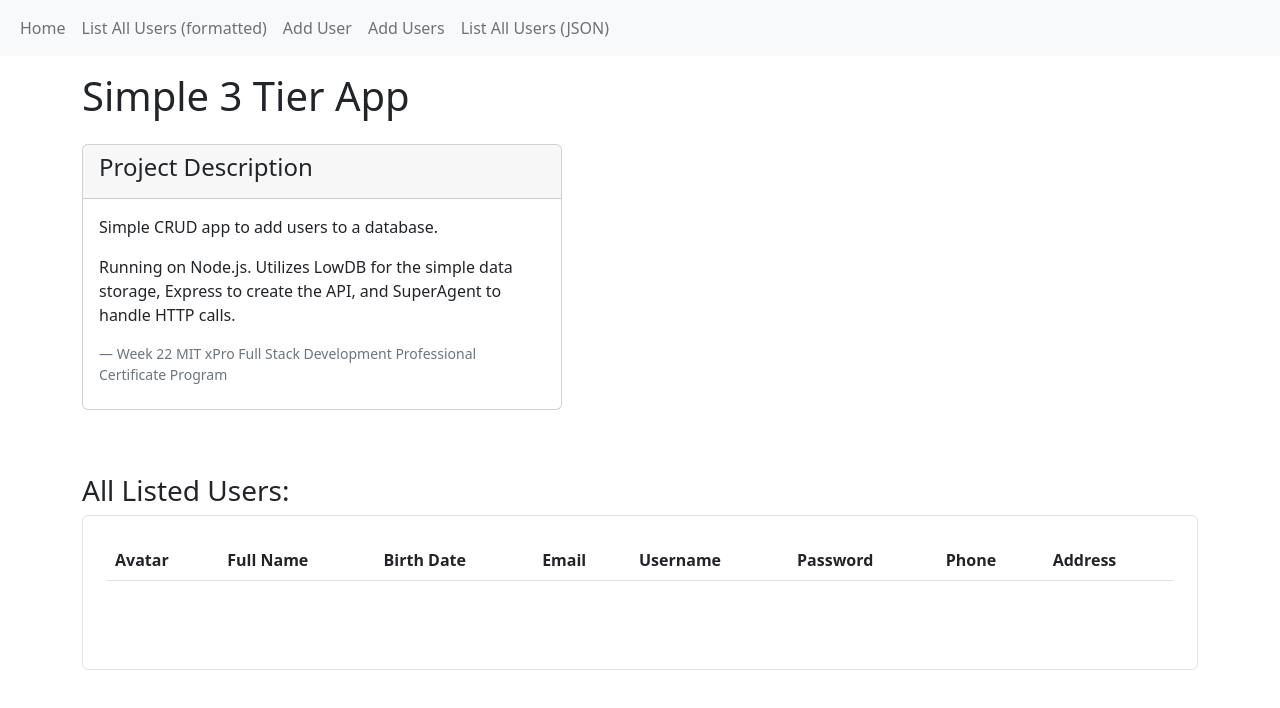
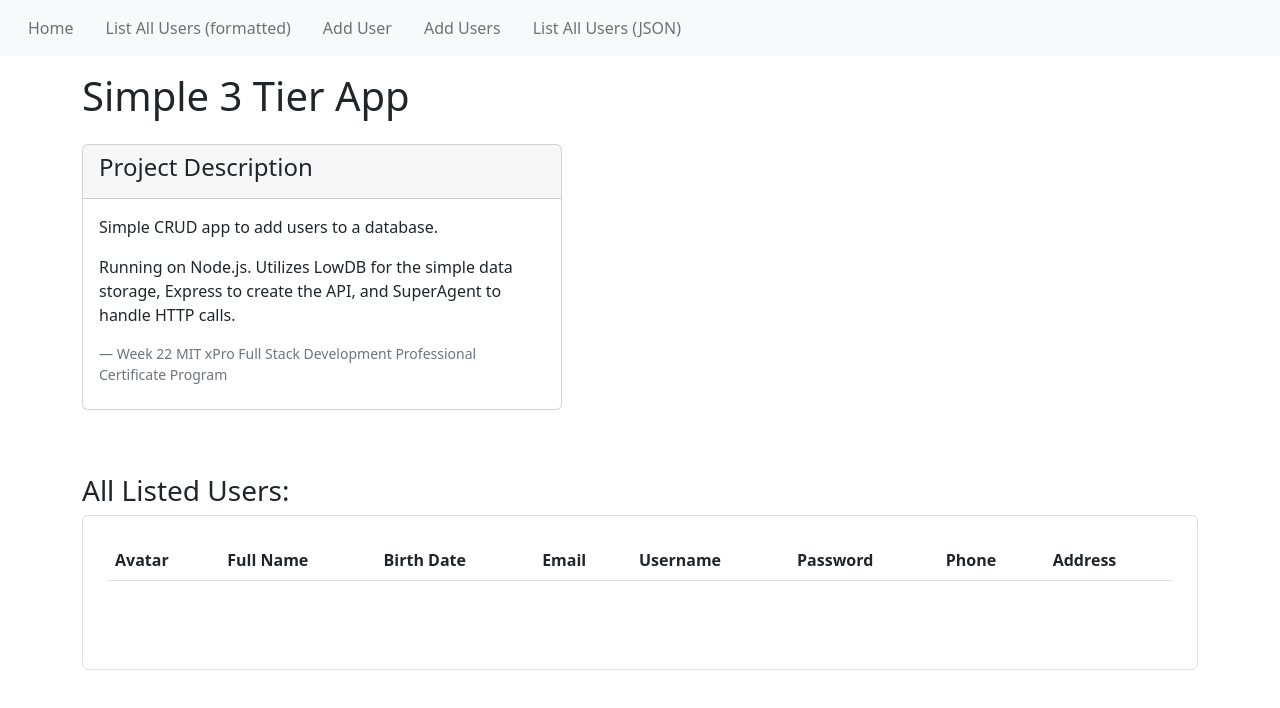
Before and after one commit to kParsonsDesign/three-tier-app, a website: page public/index.html in a window 1280 px wide. Drawn offline with nearby package versions, Linux system fonts and the light colour scheme; no server answers.

Commit message:
increases nav spacing

```diff
--- a/public/nav.html
+++ b/public/nav.html
@@ -6,19 +6,19 @@
     </button>
     <div class="collapse navbar-collapse" id="navbarSupportedContent">
       <ul class="navbar-nav">
-        <li class="nav-item">
+        <li class="nav-item mx-2">
           <a class="nav-link d-none d-md-block" href="/">Home</a>
         </li>
-        <li class="nav-item">
+        <li class="nav-item mx-2">
           <a class="nav-link" href="allUsers.html">List All Users (formatted)</a>
         </li>
-        <li class="nav-item">
+        <li class="nav-item mx-2">
           <a class="nav-link" href="addUser.html">Add User</a>
         </li>
-        <li class="nav-item">
+        <li class="nav-item mx-2">
           <a class="nav-link" href="addUsers.html">Add Users</a>
         </li>
-        <li class="nav-item">
+        <li class="nav-item mx-2">
           <a class="nav-link" href="data.html">List All Users (JSON)</a>
         </li>
       </ul>
```
